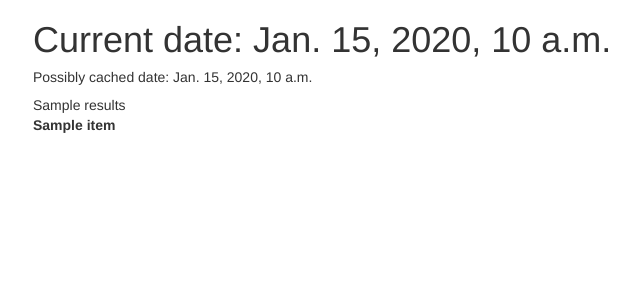
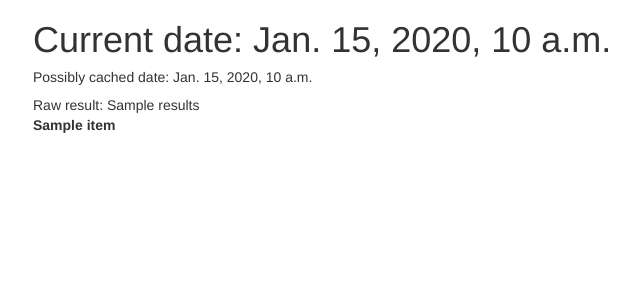
Before and after one commit to registerguard/django_odbc, a Django app: template django_odbc/turin/templates/turin/status.html in a window 1280 px wide. Shown: the top 300 px of the page, without its empty margins (37-677 px from the left). Run offline with Django 3.2, Linux system fonts and the light colour scheme; the template is opened without the code that fills it: most values are stand-ins (such as "Sample title", 1, 10 or a date in 2020); some libraries are stand-ins or nearby versions.

Commit message:
Modest change.

```diff
--- a/django_odbc/turin/templates/turin/status.html
+++ b/django_odbc/turin/templates/turin/status.html
@@ -5,7 +5,7 @@
 		<h1>Current date: {{ today_status }}</h1>
 		<h5>Possibly cached date: {{ today }}</h5>
 
-		{{ results }}
+		Raw result: {{ results }}
 
 		{% for result in results %}
 			<dl>
```
